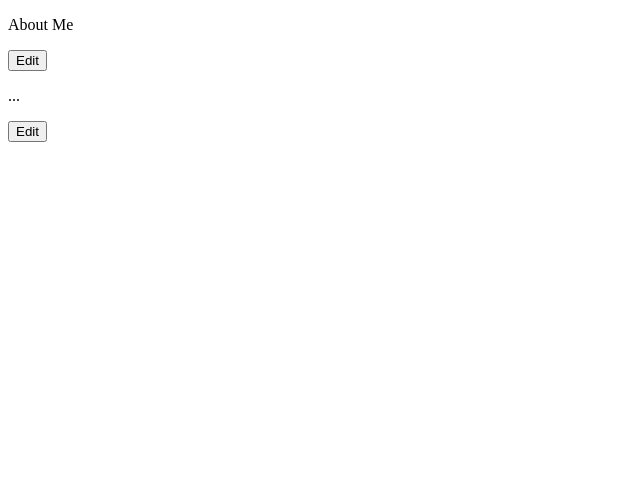
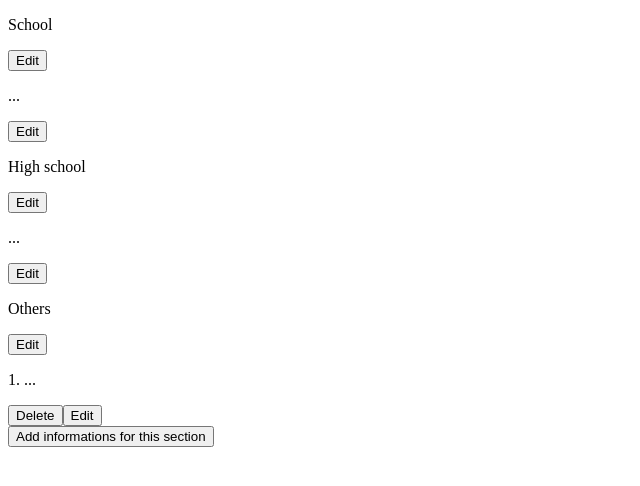
Before and after one commit to AlexandruIoan20/CV-Application-Project-, a React (Create React App) app in the folder cv-app/: page / in a window 1280 px wide. Shown: the top 486 px of the page, without its empty margins (0-640 px from the left). Built offline with nearby package versions, Linux system fonts and the light colour scheme.

Commit message:
Education Section added

```diff
--- a/cv-app/src/App.jsx
+++ b/cv-app/src/App.jsx
@@ -3,6 +3,7 @@ import InfoField from './components/infoField.jsx';
 import { InfoFieldMultiple } from './components/infoField.jsx';
 import ContactSection from './composed_components/contact.jsx';
 import AboutSection from './composed_components/aboutMeSection.jsx';
+import { EducationSection } from './composed_components/education.jsx';
 
 export default class App extends Component {
   constructor (props) {
@@ -12,7 +13,7 @@ export default class App extends Component {
   render () {
     return (
       <section className='container'>
-        <AboutSection/>
+        <EducationSection/>
       </section>
     )
   }
--- /dev/null
+++ b/cv-app/src/composed_components/education.jsx
@@ -0,0 +1,20 @@
+import React, { Component } from "react";
+import InfoField from "../components/infoField.jsx";
+import { InfoFieldMultiple } from "../components/infoField.jsx";
+import NameBar from "../components/nameBar";
+
+export class EducationSection extends Component {
+    constructor (props) {
+        super(props);
+    }
+
+    render () {
+        return (
+            <section>
+                <InfoField name = 'School'/>
+                <InfoField name = 'High school'/>
+                <InfoFieldMultiple name = "Others"/>
+            </section>
+        )
+    }
+}
```
